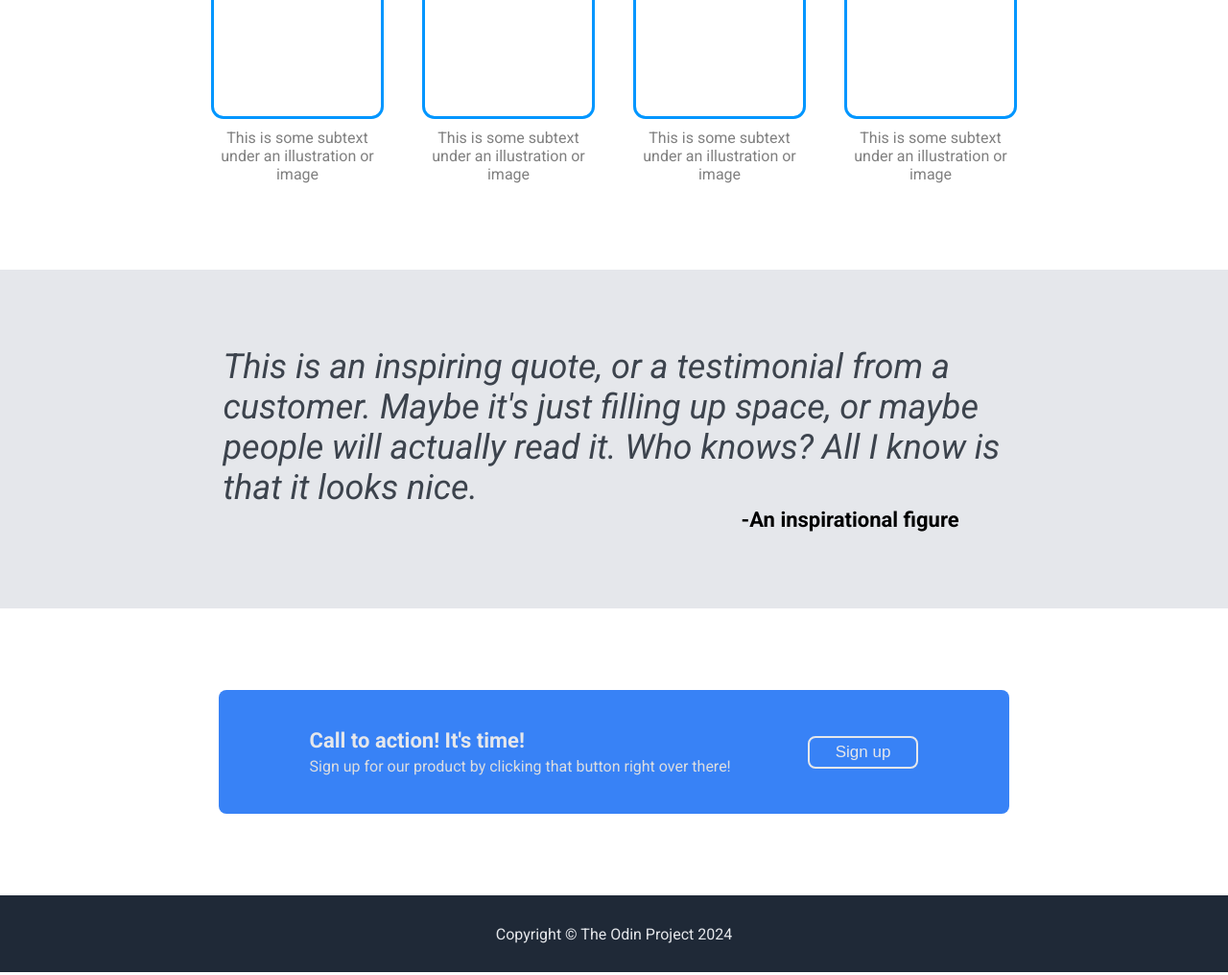
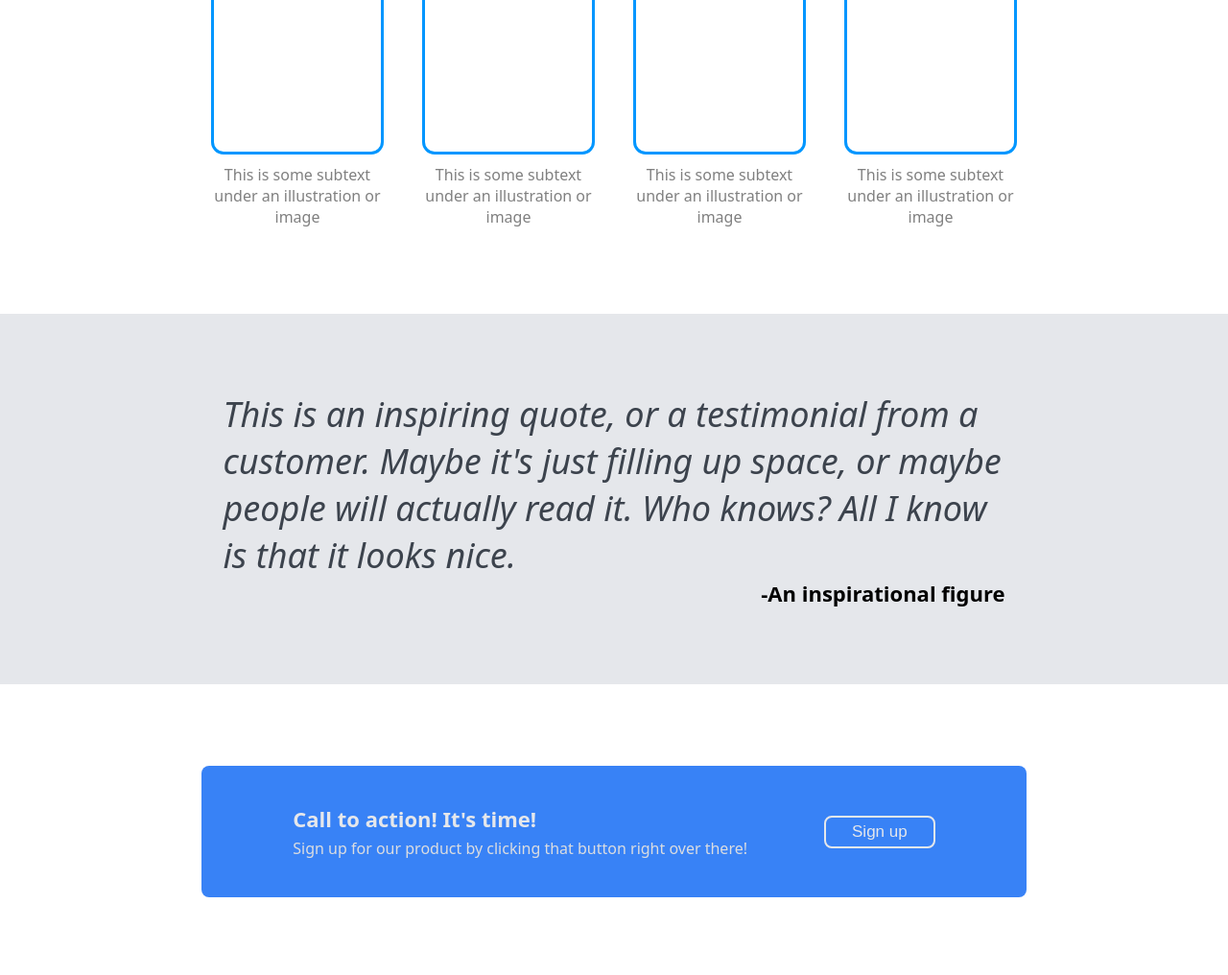
Before and after one commit to Lakhdarx/landing-page, a plain HTML site: page index.html in a window 1280 px wide. Shown: the part 677-1693 px from the top of the page at 96% size. Drawn offline with Linux system fonts and the light colour scheme.

Commit message:
Position inspirational figure with margin auto

```diff
--- a/styles/style.css
+++ b/styles/style.css
@@ -14,7 +14,7 @@ html {
 body {
     margin: 0;
     padding: 0;
-    font-family: "Roboto";
+    font-family: system-ui, -apple-system, BlinkMacSystemFont, 'Segoe UI', Roboto, Oxygen, Ubuntu, Cantarell, 'Open Sans', 'Helvetica Neue', sans-serif;
 }
 
 .header {
@@ -186,7 +186,7 @@ img {
 
 .customer {
     margin:0;
-    margin-left: 540px;
+    margin-left: auto;
     font-size: 22px;
     font-weight: 700;
     width: max-content;
```
